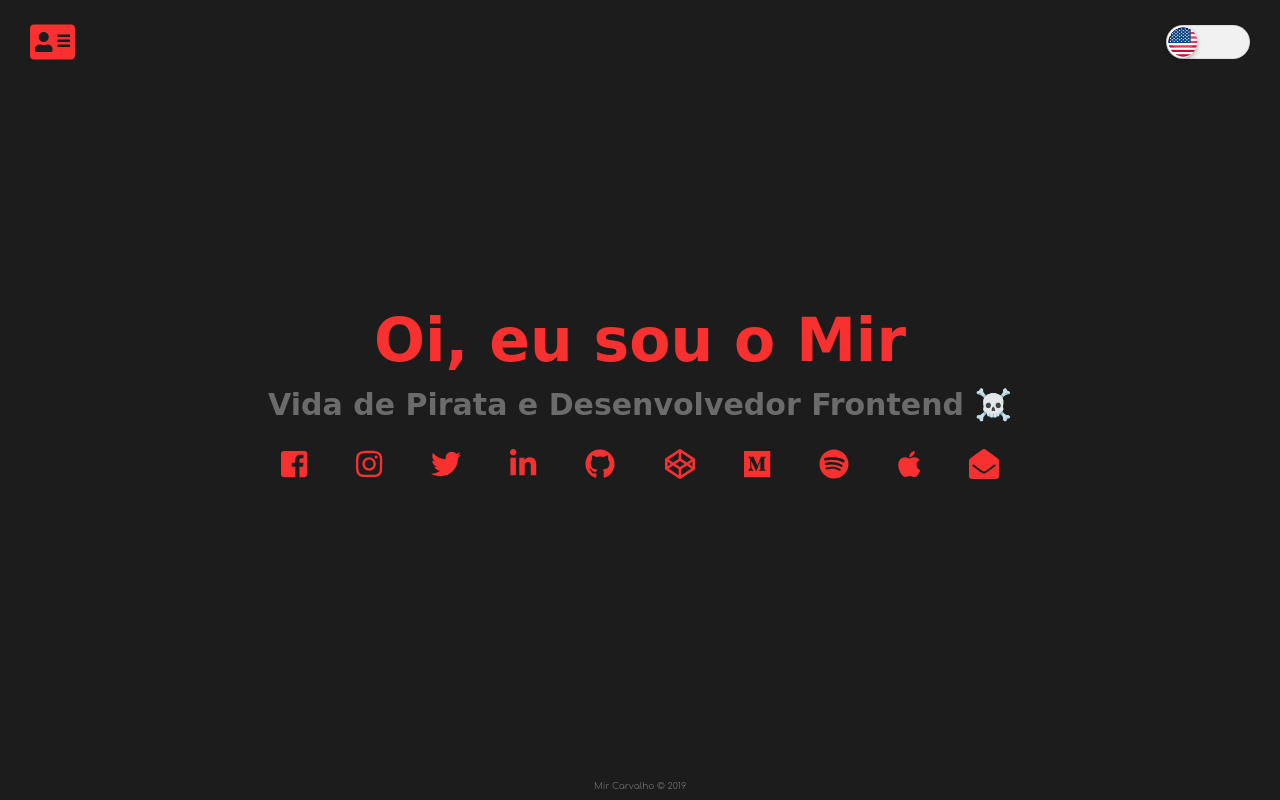
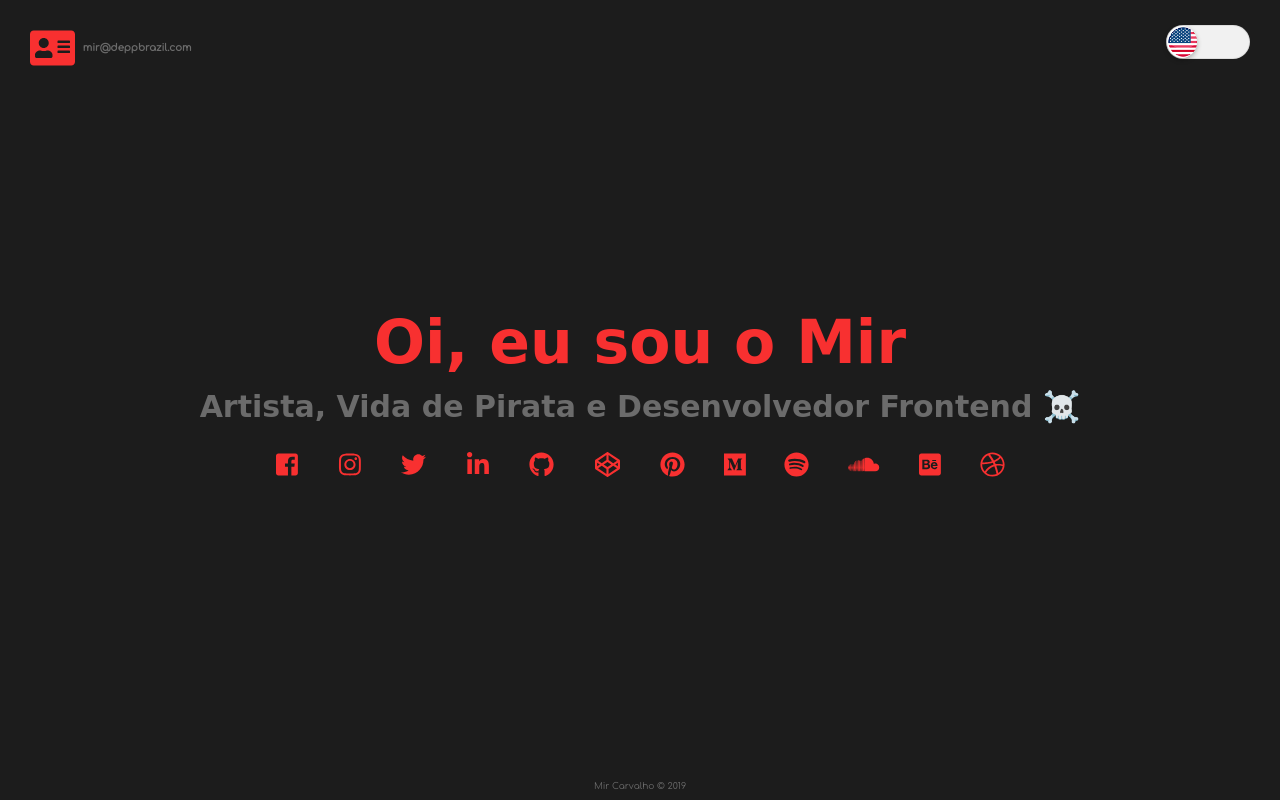
Before and after one commit to deppbrazil/deppbrazilBR.github.io, a website: page index.html in a window 1280 px wide. Drawn offline with Linux system fonts and the light colour scheme; a web font is replaced by a local one.

Commit message:
alt readme, alt slogan, add yarn, dell icon appleMusic, dell icon mail, add icon soundCloud, add icon behance and add icon dribbble

```diff
--- a/index.html
+++ b/index.html
@@ -14,17 +14,15 @@
     <meta name="theme-color" content="#ffffff">
     <meta name="viewport" content="width=device-width, initial-scale=1.0, maximum-scale=1.0, user-scalable=no" />
 
-    <!-- fontawesome 5-->
-    <script src="https://use.fontawesome.com/releases/v5.0.4/js/brands.js"></script>
-    <script src="https://use.fontawesome.com/releases/v5.0.4/js/solid.js"></script>
-    <script src="https://use.fontawesome.com/releases/v5.0.4/js/regular.js"></script>
-    <script src="https://use.fontawesome.com/releases/v5.0.4/js/fontawesome.js"></script>
+    <!-- fontawesome -->
+    <link rel="stylesheet" href="node_modules/@fortawesome/fontawesome-free/css/all.css">
+    <script src="node_modules/@fortawesome/fontawesome-free/js/all.js"></script>
 
-    <!-- css -->
+    <!-- my css -->
     <link rel="stylesheet" href="dist/css/main.css">
     <link rel="stylesheet" href="dist/css/media-queries.css">
 
-    <!-- js -->
+    <!-- my js -->
     <script src="dist/js/button.js"></script>
 </head>
 
@@ -37,25 +35,29 @@
 
     <div class="wrapper-address-card">
         <a target="_blank" href="dist/cv/mir-cv-en.pdf"><i class="fas fa-address-card"></i></a>
+        <h4>mir@deppbrazil.com</h4>
     </div>
 
     <section class="container">
         <h1>Oi, eu sou o Mir</h1>
-        <h2>Vida de Pirata e Desenvolvedor Frontend ☠️</h2>
+        <h2>Artista, Vida de Pirata e Desenvolvedor Frontend ☠️</h2>
         <div class="wrapper">
             <div class="container-icons">
-                <a target="_blank" href="https://www.facebook.com/deppbrazil"><i class="fab fa-facebook-square"></i></a>
+                <a target="_blank" href="https://web.facebook.com/eusoumircarvalho"><i class="fab fa-facebook-square"></i></a>
                 <a target="_blank" href="https://www.instagram.com/deppbrazil"><i class="fab fa-instagram"></i></a>
                 <a target="_blank" href="https://www.twitter.com/deppbrazil"><i class="fab fa-twitter"></i></a>
-                <a target="_blank" href="https://www.linkedin.com/in/deppbrazil"><i class="fab fa-linkedin-in"></i></a>
+                <a target="_blank" href="https://www.linkedin.com/in/deppbrazil/detail/recent-activity/"><i class="fab fa-linkedin-in"></i></a>
                 <a target="_blank" href="https://www.github.com/deppbrazil"><i class="fab fa-github"></i></a>
+                <a target="_blank" href="https://www.codepen.io/deppbrazil"><i class="fab fa-codepen"></i></a>
+
             </div>
             <div class="container-icons">
-                <a target="_blank" href="https://www.codepen.io/deppbrazil"><i class="fab fa-codepen"></i></a>
+                <a target="_blank" href="https://br.pinterest.com/deppbrazil/"><i class="fab fa-pinterest"></i></a>
                 <a target="_blank" href="https://medium.com/@deppbrazil"><i class="fab fa-medium"></i></a>
                 <a href="spotify:user:223a56evgrwf73mdbejoead7y"><i class="fab fa-spotify"></i></a>
-                <a target="_blank" href="https://itunes.apple.com/profile/deppbrazil"><i class="fab fa-apple"></i></a>
-                <a href="mailto:mir@deppbrazil.com"><i class="fas fa-envelope-open"></i></a>
+                <a target="_blank" href="https://soundcloud.com/deppbrazil/sets"><i class="fab fa-soundcloud"></i></a>
+                <a target="_blank" href="https://www.behance.net/deppbrazil"><i class="fab fa-behance-square"></i></a>
+                <a target="_blank" href="https://dribbble.com/deppbrazil"><i class="fab fa-dribbble"></i></a>
             </div>
         </div>
     </section>
```
Also changed, not shown: package.json (+6 -21 lines), README.md, dist/css/main.css, dist/css/media-queries.css, id/render/black-small.png (added), id/tiny-png/blue-2.jpg (deleted), id/tiny-png/blue.jpg (deleted), id/tiny-png/brown.jpg (deleted), id/tiny-png/dark-red.jpg (deleted), id/tiny-png/green.jpg (deleted), id/tiny-png/light-blue-2.jpg (deleted), id/tiny-png/light-blue.jpg (deleted), id/tiny-png/red.jpg (deleted), id/tiny-png/yellow.jpg (deleted), 2 more files, 2 other files.
